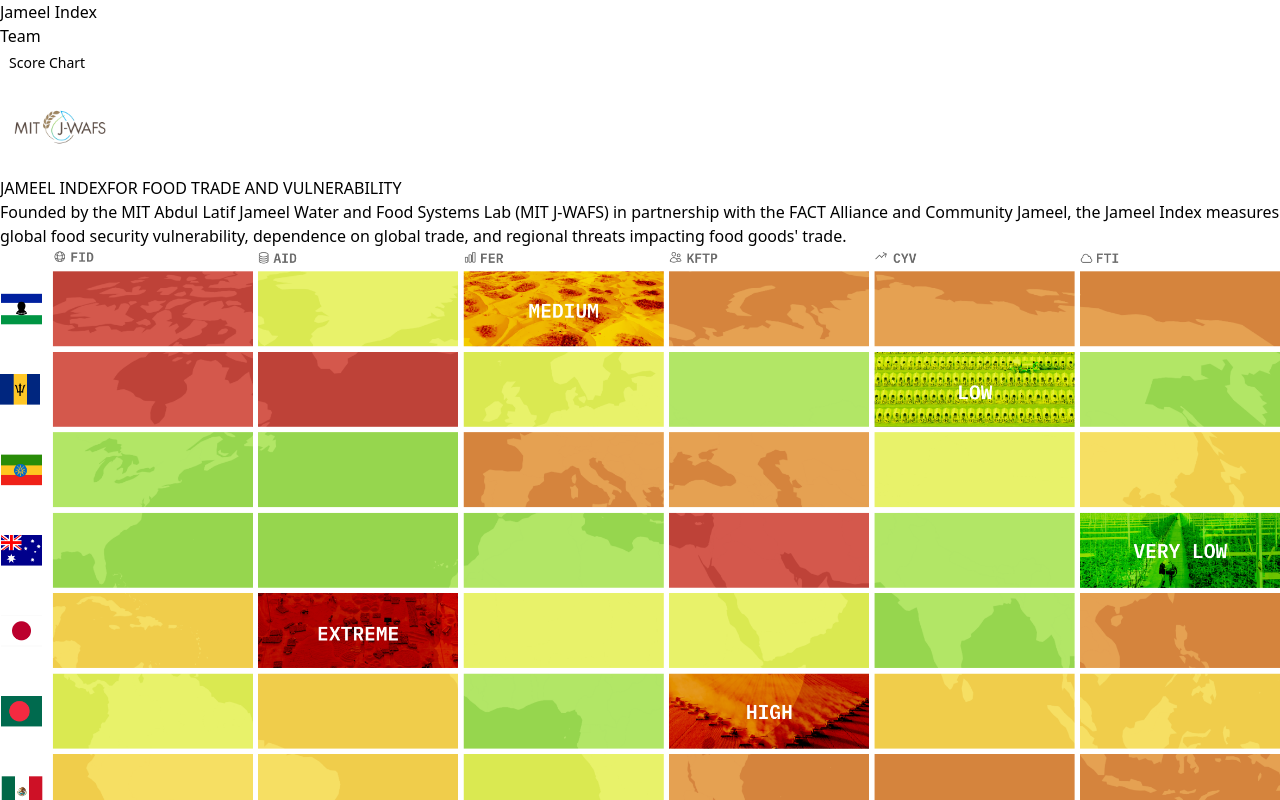
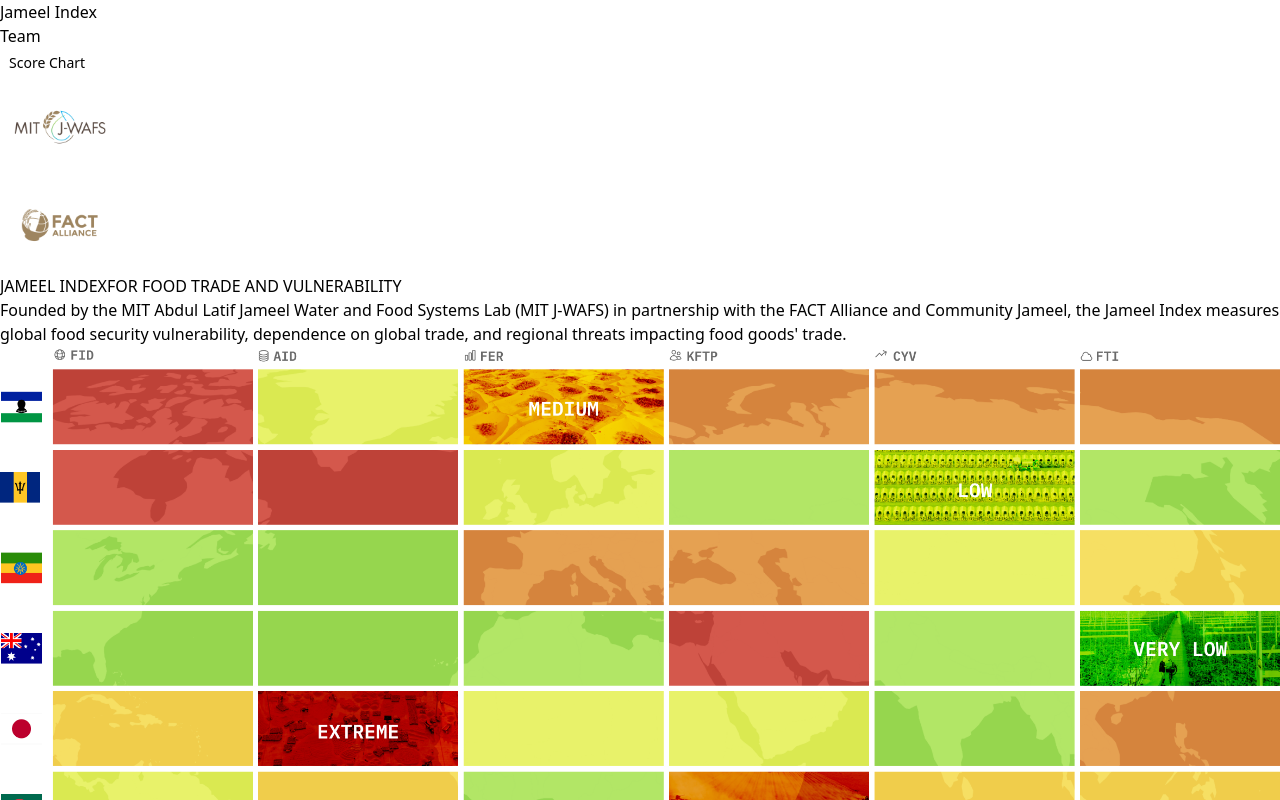
Before and after one commit to CJengineering/amphora-front, a Next.js app: page / in a window 1280 px wide. Shown: the top 800 px of the page. Built offline with nearby package versions, Linux system fonts and the light colour scheme.

Commit message:
fact alliance in the header

```diff
--- a/components/ui/header.tsx
+++ b/components/ui/header.tsx
@@ -2,6 +2,7 @@
 import Image from 'next/image'
 import Logo from '@/public/images/logo.png'
 import JwafsLogo from '@/public/images/J-WAFS.png'
+import factLogo from '@/public/images/food-climate-alliance-logo-gold.png'
 
 export default function Header() {
   return (
@@ -37,6 +38,7 @@
                   <Link className="btn-sm text-zinc-100 bg-blue-600 hover:bg-zinc-800 w-full shadow" href="/score-chart">Score Chart</Link>
                 </li>
                 <li className="hidden lg:block"><Image src={JwafsLogo} width={120} height={24} alt="Logo" /></li>
+                <li className="hidden lg:block"><Image src={factLogo} width={120} height={24} alt="Logo" /></li>
               </ul>
 
             </nav>
```
